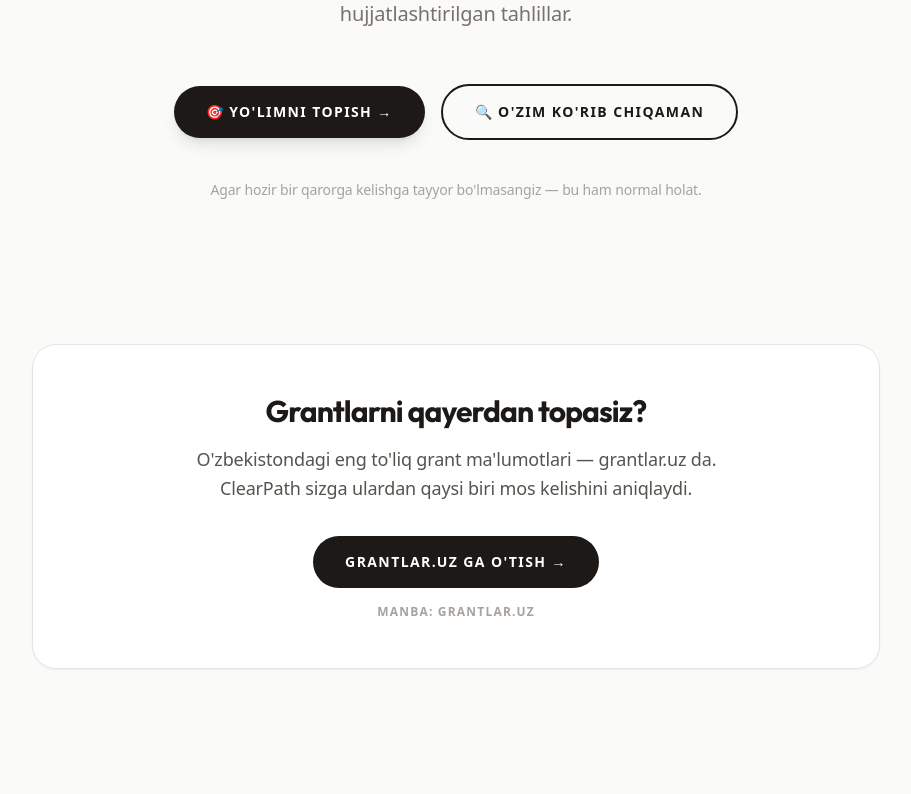
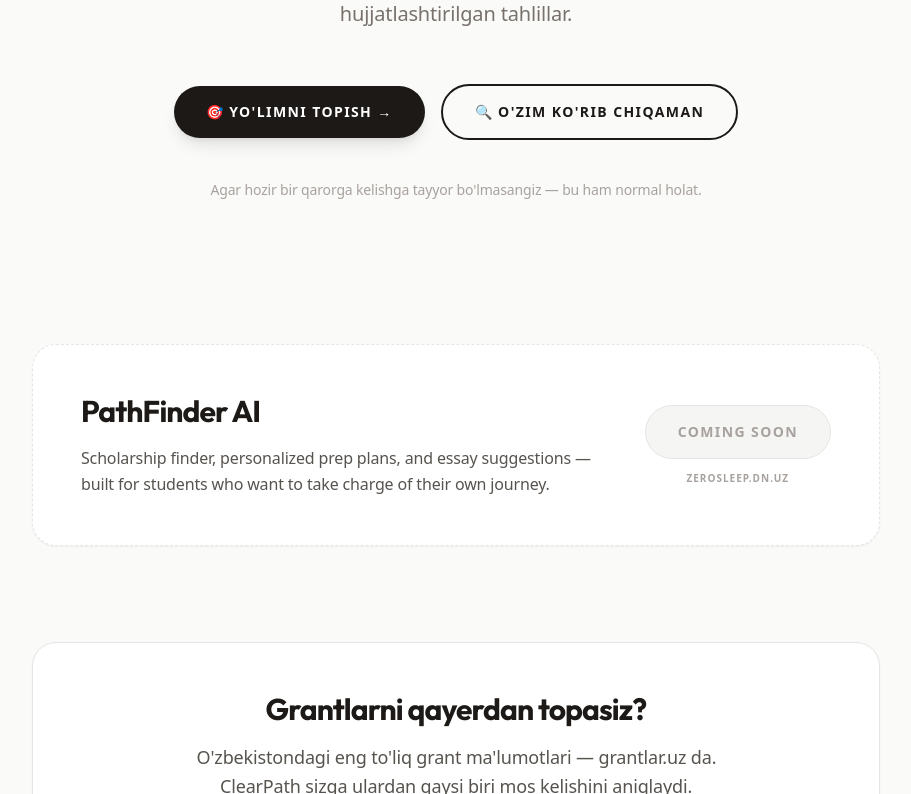
Before and after one commit to Malik6261/clearpath-uz, a React (Vite) app: page / in a window 1280 px wide. Shown: the part 560-1354 px from the top of the page, without its empty margins (184-1095 px from the left). Built offline with nearby package versions, Linux system fonts and the light colour scheme.

Commit message:
feat: Add PathFinder AI preview section
Introduce a new section on the home page to showcase the upcoming PathFinder AI feature. This section provides a brief description of the AI's capabilities and a "Coming Soon" indicator.

```diff
--- a/pages/Home.tsx
+++ b/pages/Home.tsx
@@ -973,6 +973,29 @@ const Home: React.FC = () => {
         </p>
       </section>
 
+      {/* PATHFINDER AI PREVIEW */}
+      <section className="px-6 py-12 max-w-4xl mx-auto">
+        <div className="bg-white border border-stone-200 rounded-3xl p-8 md:p-12 shadow-sm flex flex-col md:flex-row items-center gap-8 justify-between border-dashed">
+          <div className="space-y-4 text-center md:text-left">
+            <h2 className="text-2xl md:text-3xl font-bold text-stone-900">PathFinder AI</h2>
+            <p className="text-stone-600 leading-relaxed max-w-lg">
+              Scholarship finder, personalized prep plans, and essay suggestions — built for students who want to take charge of their own journey.
+            </p>
+          </div>
+          <div className="shrink-0 space-y-3 text-center">
+            <button
+              disabled
+              className="w-full sm:w-auto px-8 py-4 bg-stone-100 text-stone-400 rounded-full font-bold uppercase tracking-widest text-sm cursor-not-allowed border border-stone-200"
+            >
+              Coming Soon
+            </button>
+            <p className="text-[10px] font-bold text-stone-400 uppercase tracking-widest">
+              zerosleep.dn.uz
+            </p>
+          </div>
+        </div>
+      </section>
+
       {/* QUIZ SECTION */}
       {showQuiz && (
         <section id="quiz-section" className="px-6 py-16 bg-stone-100/50 border-y border-stone-200 min-h-[60vh] flex items-center">
```
